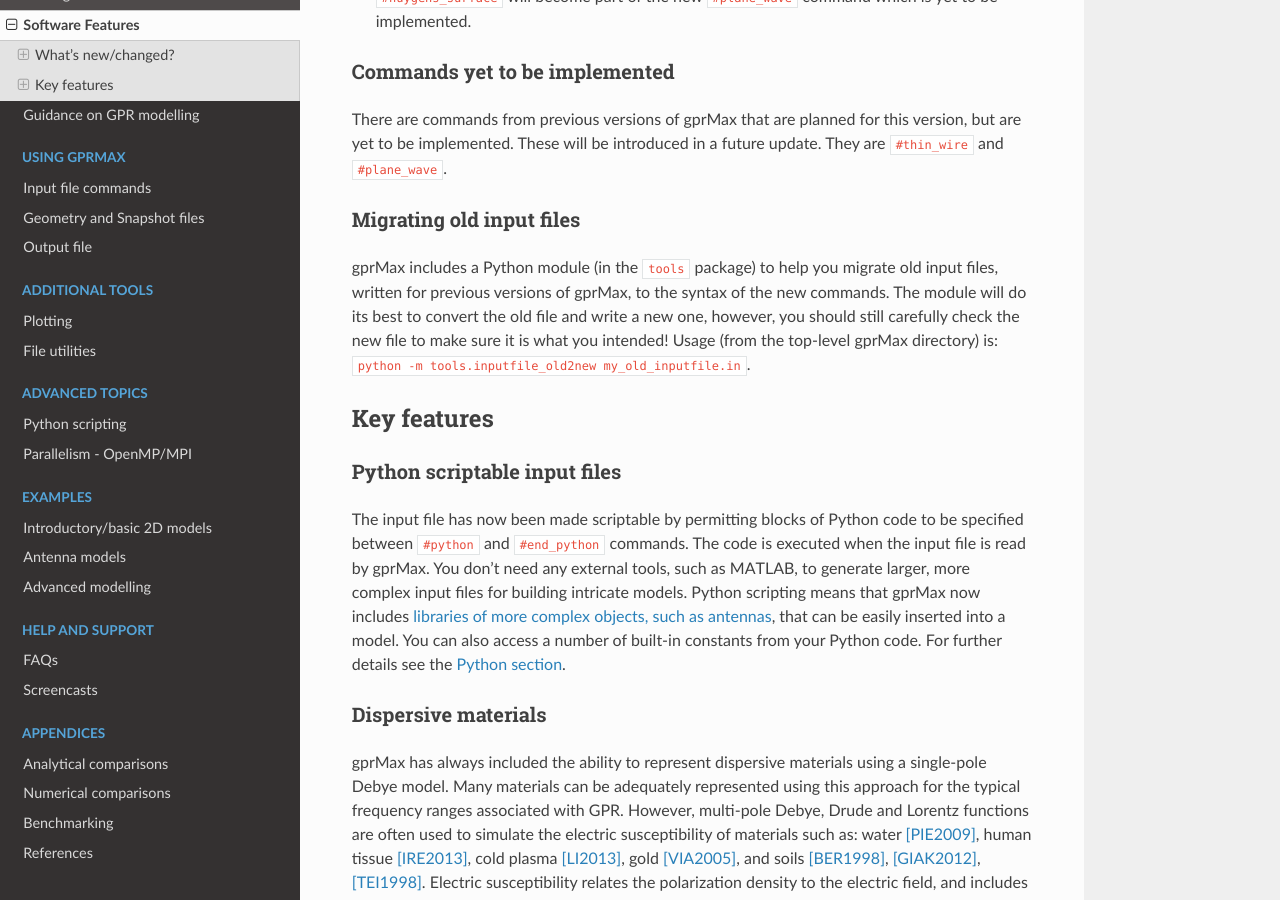
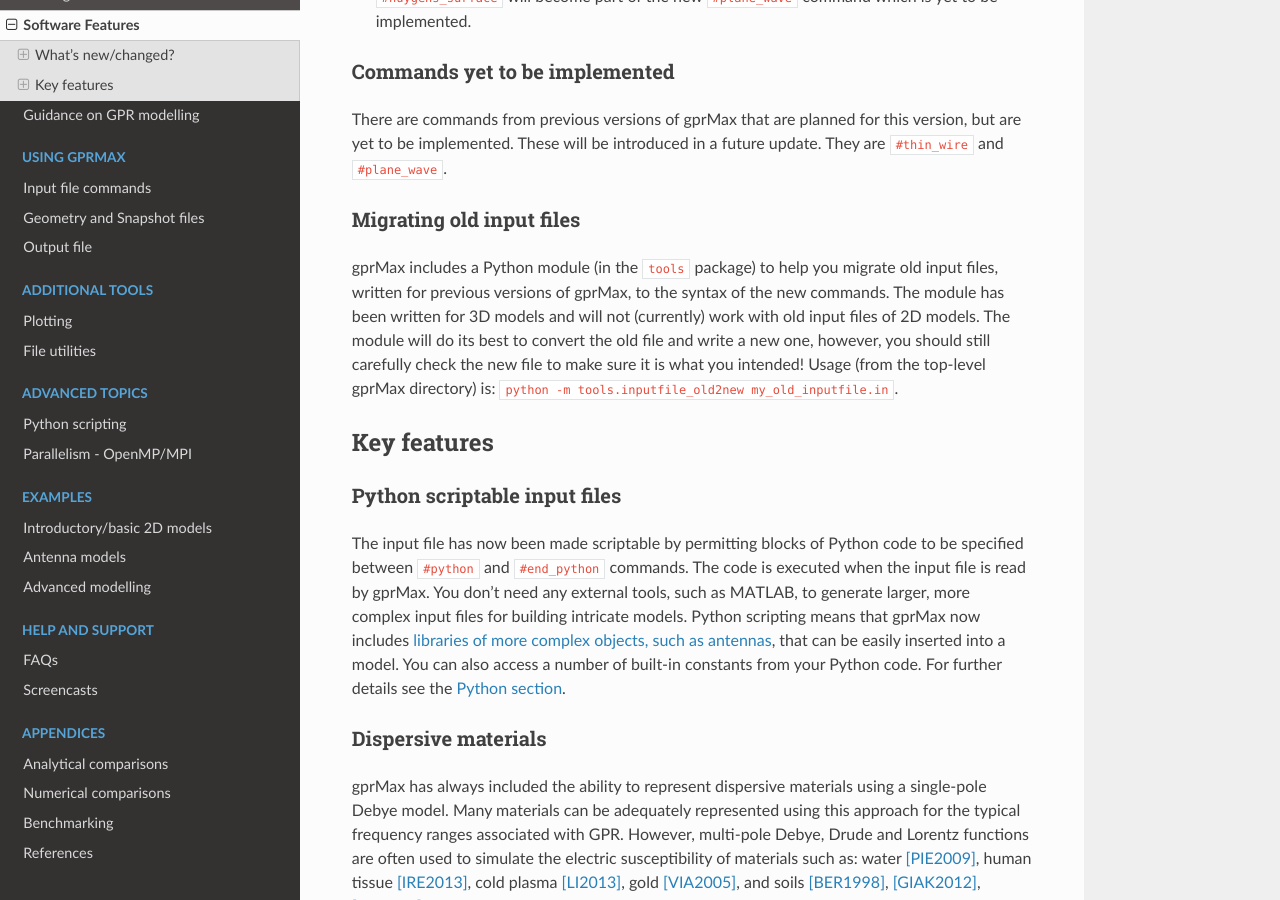
Before and after one commit to gprMax/gprMax, a Sphinx documentation site: the page built from docs/source/features.rst, in a window 1280 px wide and 900 px high, scrolled down 2320 px. Built offline with Sphinx 7.4.7 and the Read the Docs theme 2.0.0, drawn with Linux system fonts in a browser that asks for light colours.

Commit message:
Added note on not using inputfile_old2new mode for old 2D models.

```diff
--- a/docs/source/faqs.rst
+++ b/docs/source/faqs.rst
@@ -20,7 +20,7 @@
 Yes, MATLAB has built-in functions to read HDF5 files (http://uk.mathworks.com/help/matlab/high-level-functions.html).
 
 **But converting my input file from the old version of gprMax will be really painful**
-Hopefully not! We have provided a Python script to help you convert input files from the old version of gprMax to use syntax introduced in version 3.
+Hopefully not! We have provided a Python module to help you convert input files of 3D models from the old version of gprMax to use syntax introduced in version 3. Please note this module does not currently convert old 2D model input files.
 
 **How do I choose a spatial resolution for my simulation?**
 Spatial resolution should be chosen to mitigate numerical dispersion and to adequately resolve geometry in your simulation. :ref:`A 2D example of modelling a metal cylinder in a dielectric <example-2D-Ascan>` provides guidance on how to determine spatial resolution.
--- a/docs/source/features.rst
+++ b/docs/source/features.rst
@@ -81,7 +81,7 @@
 Migrating old input files
 -------------------------
 
-gprMax includes a Python module (in the ``tools`` package) to help you migrate old input files, written for previous versions of gprMax, to the syntax of the new commands. The module will do its best to convert the old file and write a new one, however, you should still carefully check the new file to make sure it is what you intended! Usage (from the top-level gprMax directory) is: ``python -m tools.inputfile_old2new my_old_inputfile.in``.
+gprMax includes a Python module (in the ``tools`` package) to help you migrate old input files, written for previous versions of gprMax, to the syntax of the new commands. The module has been written for 3D models and will not (currently) work with old input files of 2D models. The module will do its best to convert the old file and write a new one, however, you should still carefully check the new file to make sure it is what you intended! Usage (from the top-level gprMax directory) is: ``python -m tools.inputfile_old2new my_old_inputfile.in``.
 
 
 Key features
```
